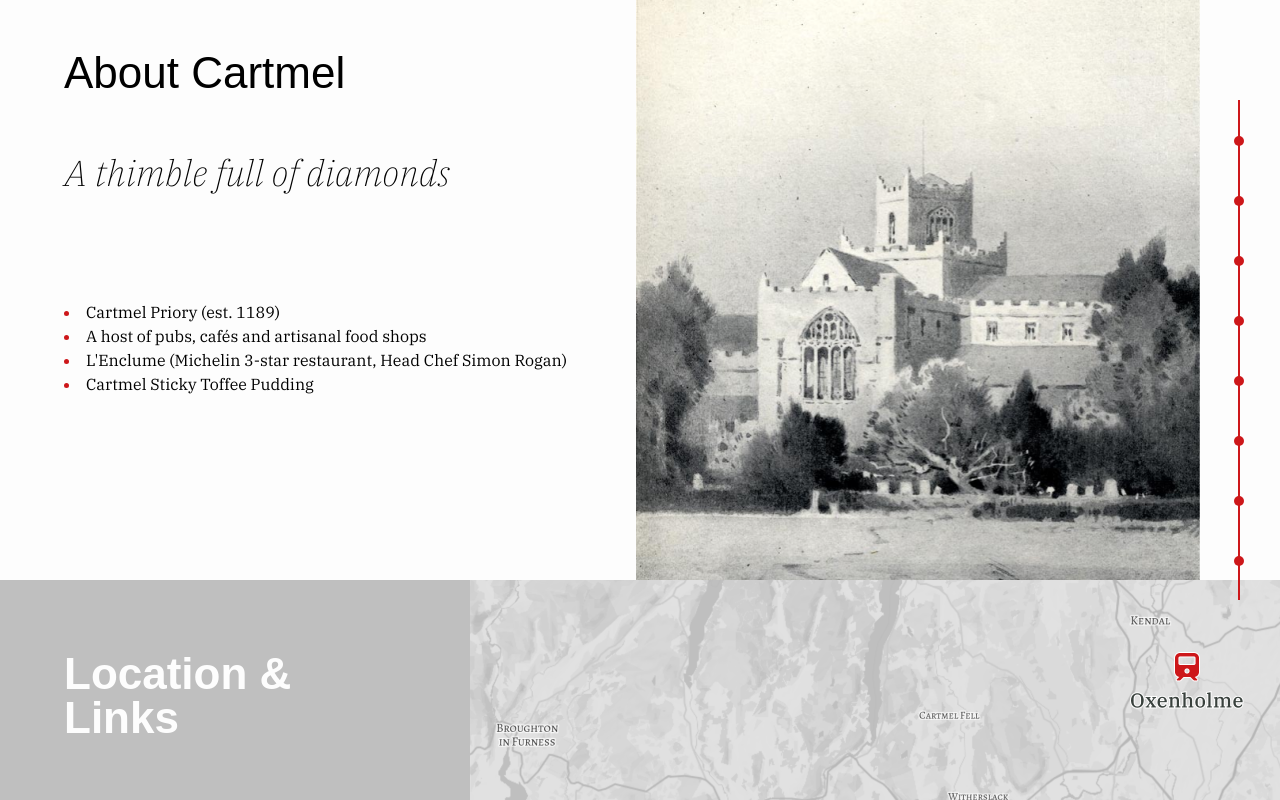
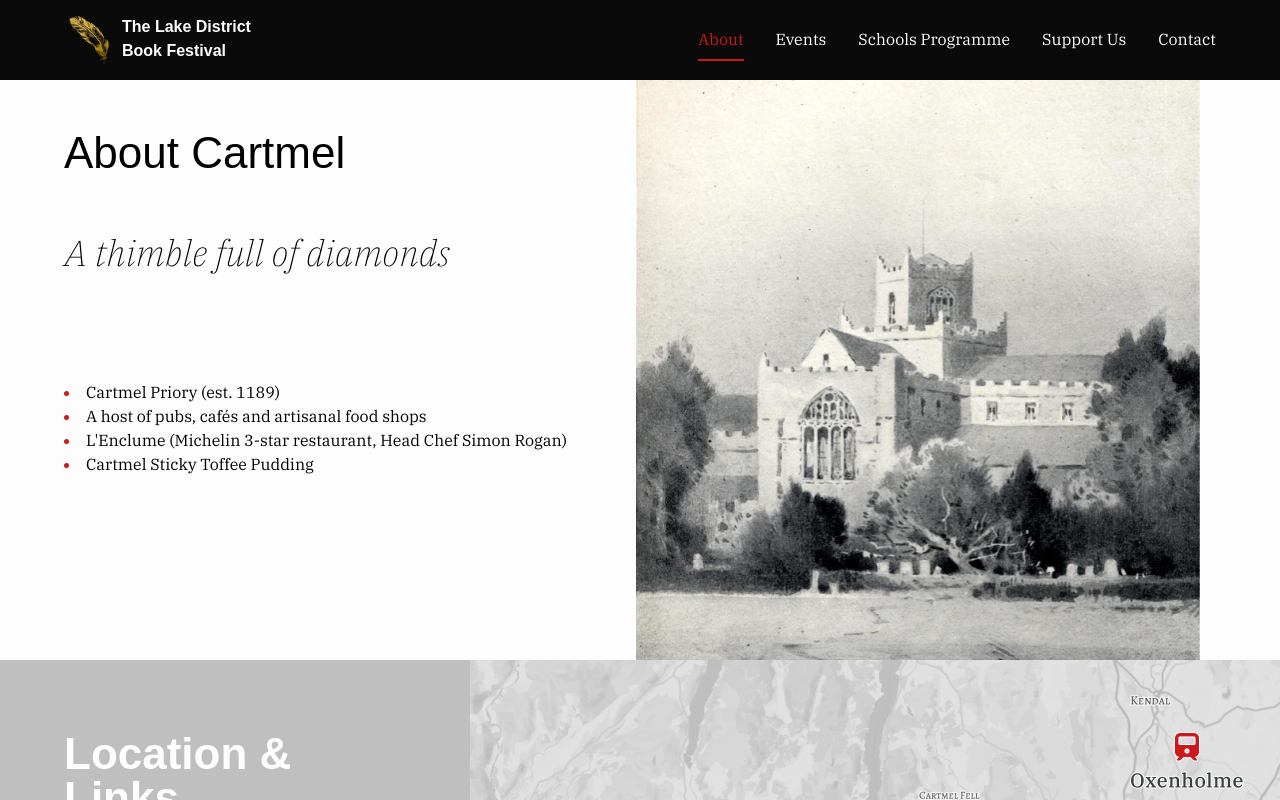
Before and after one commit to Shakey343/lakes-book-fest, a React (Vite) app: page /about in a window 1280 px wide. Shown: the top 800 px of the page. Built offline with nearby package versions, Linux system fonts and the light colour scheme; a web font is replaced by a local one.

Commit message:
navbar done and updated

```diff
--- a/src/components/Navbar.tsx
+++ b/src/components/Navbar.tsx
@@ -1,38 +1,62 @@
+// const OldNavbar = () => {
+//   return (
+//     <nav className="hidden lg:block fixed h-[500px] top-[100px] right-[40px] border-[.5px] border-fire-red z-40 text-silver font-adelphi font-bold text-[20px]">
+//       <a href="#who" className="flex justify-end items-center w-[140px] h-[60px] group absolute top-[10px] -left-0 -translate-x-[100%]">
+//         <div className="hidden group-hover:block group-hover:bg-fire-red rounded-full px-3 mr-3 transition-all">Us</div>
+//         <div className="w-[10px] h-[10px] bg-fire-red rounded-full translate-x-[5px] group-hover:w-[20px] group-hover:h-[20px] group-hover:translate-x-[10px] transition-all"></div>
+//       </a>
+//       <a href="#festival" className="flex justify-end items-center w-[140px] h-[60px] group absolute top-[70px] -left-0 -translate-x-[100%]">
+//         <div className="hidden group-hover:block group-hover:bg-fire-red rounded-full px-3 mr-3 transition-all">Festival</div>
+//         <div className="w-[10px] h-[10px] bg-fire-red rounded-full translate-x-[5px] group-hover:w-[20px] group-hover:h-[20px] group-hover:translate-x-[10px] transition-all"></div>
+//       </a>
+//       <a href="#location" className="flex justify-end items-center w-[140px] h-[60px] group absolute top-[130px] -left-0 -translate-x-[100%]">
+//         <div className="hidden group-hover:block group-hover:bg-fire-red rounded-full px-3 mr-3 transition-all">Location</div>
+//         <div className="w-[10px] h-[10px] bg-fire-red rounded-full translate-x-[5px] group-hover:w-[20px] group-hover:h-[20px] group-hover:translate-x-[10px] transition-all"></div>
+//       </a>
+//       <a href="#cartmel" className="flex justify-end items-center w-[140px] h-[60px] group absolute top-[190px] -left-0 -translate-x-[100%]">
+//         <div className="hidden group-hover:block group-hover:bg-fire-red rounded-full px-3 mr-3 transition-all">Cartmel</div>
+//         <div className="w-[10px] h-[10px] bg-fire-red rounded-full translate-x-[5px] group-hover:w-[20px] group-hover:h-[20px] group-hover:translate-x-[10px] transition-all"></div>
+//       </a>
+//       <a href="#schools" className="flex justify-end items-center w-[140px] h-[60px] group absolute top-[250px] -left-0 -translate-x-[100%]">
+//         <div className="hidden group-hover:block group-hover:bg-fire-red rounded-full px-3 mr-3 transition-all">Schools</div>
+//         <div className="w-[10px] h-[10px] bg-fire-red rounded-full translate-x-[5px] group-hover:w-[20px] group-hover:h-[20px] group-hover:translate-x-[10px] transition-all"></div>
+//       </a>
+//       <a href="#support" className="flex justify-end items-center w-[140px] h-[60px] group absolute top-[310px] -left-0 -translate-x-[100%]">
+//         <div className="hidden group-hover:block group-hover:bg-fire-red rounded-full px-3 mr-3 transition-all">Invest</div>
+//         <div className="w-[10px] h-[10px] bg-fire-red rounded-full translate-x-[5px] group-hover:w-[20px] group-hover:h-[20px] group-hover:translate-x-[10px] transition-all"></div>
+//       </a>
+//       <a href="#otherWho" className="flex justify-end items-center w-[140px] h-[60px] group absolute top-[370px] -left-0 -translate-x-[100%]">
+//         <div className="hidden group-hover:block group-hover:bg-fire-red rounded-full px-3 mr-3 transition-all">Advisors</div>
+//         <div className="w-[10px] h-[10px] bg-fire-red rounded-full translate-x-[5px] group-hover:w-[20px] group-hover:h-[20px] group-hover:translate-x-[10px] transition-all"></div>
+//       </a>
+//       <a href="#contact" className="flex justify-end items-center w-[140px] h-[60px] group absolute top-[430px] -left-0 -translate-x-[100%]">
+//         <div className="hidden group-hover:block group-hover:bg-fire-red rounded-full px-3 mr-3 transition-all">Contact</div>
+//         <div className="w-[10px] h-[10px] bg-fire-red rounded-full translate-x-[5px] group-hover:w-[20px] group-hover:h-[20px] group-hover:translate-x-[10px] transition-all"></div>
+//       </a>
+//     </nav>
+//   );
+// };
+
+import { NavLink } from "react-router";
+import Container from "./Container";
+import FeatherImg from "../assets/gold_feather.png";
+import NavbarMenu from "./NavbarMenu";
+
 const Navbar = () => {
   return (
-    <nav className="hidden lg:block fixed h-[500px] top-[100px] right-[40px] border-[.5px] border-fire-red z-40 text-silver font-adelphi font-bold text-[20px]">
-      <a href="#who" className="flex justify-end items-center w-[140px] h-[60px] group absolute top-[10px] -left-0 -translate-x-[100%]">
-        <div className="hidden group-hover:block group-hover:bg-fire-red rounded-full px-3 mr-3 transition-all">Us</div>
-        <div className="w-[10px] h-[10px] bg-fire-red rounded-full translate-x-[5px] group-hover:w-[20px] group-hover:h-[20px] group-hover:translate-x-[10px] transition-all"></div>
-      </a>
-      <a href="#festival" className="flex justify-end items-center w-[140px] h-[60px] group absolute top-[70px] -left-0 -translate-x-[100%]">
-        <div className="hidden group-hover:block group-hover:bg-fire-red rounded-full px-3 mr-3 transition-all">Festival</div>
-        <div className="w-[10px] h-[10px] bg-fire-red rounded-full translate-x-[5px] group-hover:w-[20px] group-hover:h-[20px] group-hover:translate-x-[10px] transition-all"></div>
-      </a>
-      <a href="#location" className="flex justify-end items-center w-[140px] h-[60px] group absolute top-[130px] -left-0 -translate-x-[100%]">
-        <div className="hidden group-hover:block group-hover:bg-fire-red rounded-full px-3 mr-3 transition-all">Location</div>
-        <div className="w-[10px] h-[10px] bg-fire-red rounded-full translate-x-[5px] group-hover:w-[20px] group-hover:h-[20px] group-hover:translate-x-[10px] transition-all"></div>
-      </a>
-      <a href="#cartmel" className="flex justify-end items-center w-[140px] h-[60px] group absolute top-[190px] -left-0 -translate-x-[100%]">
-        <div className="hidden group-hover:block group-hover:bg-fire-red rounded-full px-3 mr-3 transition-all">Cartmel</div>
-        <div className="w-[10px] h-[10px] bg-fire-red rounded-full translate-x-[5px] group-hover:w-[20px] group-hover:h-[20px] group-hover:translate-x-[10px] transition-all"></div>
-      </a>
-      <a href="#schools" className="flex justify-end items-center w-[140px] h-[60px] group absolute top-[250px] -left-0 -translate-x-[100%]">
-        <div className="hidden group-hover:block group-hover:bg-fire-red rounded-full px-3 mr-3 transition-all">Schools</div>
-        <div className="w-[10px] h-[10px] bg-fire-red rounded-full translate-x-[5px] group-hover:w-[20px] group-hover:h-[20px] group-hover:translate-x-[10px] transition-all"></div>
-      </a>
-      <a href="#support" className="flex justify-end items-center w-[140px] h-[60px] group absolute top-[310px] -left-0 -translate-x-[100%]">
-        <div className="hidden group-hover:block group-hover:bg-fire-red rounded-full px-3 mr-3 transition-all">Invest</div>
-        <div className="w-[10px] h-[10px] bg-fire-red rounded-full translate-x-[5px] group-hover:w-[20px] group-hover:h-[20px] group-hover:translate-x-[10px] transition-all"></div>
-      </a>
-      <a href="#otherWho" className="flex justify-end items-center w-[140px] h-[60px] group absolute top-[370px] -left-0 -translate-x-[100%]">
-        <div className="hidden group-hover:block group-hover:bg-fire-red rounded-full px-3 mr-3 transition-all">Advisors</div>
-        <div className="w-[10px] h-[10px] bg-fire-red rounded-full translate-x-[5px] group-hover:w-[20px] group-hover:h-[20px] group-hover:translate-x-[10px] transition-all"></div>
-      </a>
-      <a href="#contact" className="flex justify-end items-center w-[140px] h-[60px] group absolute top-[430px] -left-0 -translate-x-[100%]">
-        <div className="hidden group-hover:block group-hover:bg-fire-red rounded-full px-3 mr-3 transition-all">Contact</div>
-        <div className="w-[10px] h-[10px] bg-fire-red rounded-full translate-x-[5px] group-hover:w-[20px] group-hover:h-[20px] group-hover:translate-x-[10px] transition-all"></div>
-      </a>
+    <nav className="fixed top-0 w-full h-[80px] flex flex-col justify-center bg-night z-50">
+      <Container className="flex justify-between items-center relative">
+        <NavLink to={"/"} className="py-2">
+          <div className="flex gap-2">
+            <img src={FeatherImg} alt="" className="w-[50px]" />
+            <span className="z-10 text-white">
+              The Lake District
+              <br /> Book Festival
+            </span>
+          </div>
+        </NavLink>
+        <NavbarMenu />
+      </Container>
     </nav>
   );
 };
--- /dev/null
+++ b/src/components/NavbarMenu.tsx
@@ -0,0 +1,53 @@
+import { NavLink } from "react-router";
+
+const NavbarMenu = () => {
+  return (
+    <div className="flex gap-8">
+      <NavLink
+        to={"/about"}
+        className={({ isActive }) =>
+          isActive
+            ? "text-fire-red py-2 border-b-2 border-fire-red"
+            : "text-white py-2 hover:text-fire-red/80"
+        }
+      >
+        About
+      </NavLink>
+      <NavLink
+        to={"/events"}
+        className={({ isActive }) =>
+          isActive
+            ? "text-fire-red py-2 border-b-2 border-fire-red"
+            : "text-white py-2 hover:text-fire-red/80"
+        }
+      >
+        Events
+      </NavLink>
+      <NavLink
+        to={"/schools"}
+        className={({ isActive }) =>
+          isActive
+            ? "text-fire-red py-2 border-b-2 border-fire-red"
+            : "text-white py-2 hover:text-fire-red/80"
+        }
+      >
+        Schools Programme
+      </NavLink>
+      <NavLink
+        to={"/support"}
+        className={({ isActive }) =>
+          isActive
+            ? "text-fire-red py-2 border-b-2 border-fire-red"
+            : "text-white py-2 hover:text-fire-red/80"
+        }
+      >
+        Support Us
+      </NavLink>
+      <a href="#contact" className={"text-white py-2 hover:text-fire-red/80"}>
+        Contact
+      </a>
+    </div>
+  );
+};
+
+export default NavbarMenu;
--- a/src/components/pages/AboutPage.tsx
+++ b/src/components/pages/AboutPage.tsx
@@ -4,11 +4,11 @@
 
 const AboutPage = () => {
   return (
-    <>
+    <div className="mt-[80px]">
       <CartmelSection />
       <LocationSection />
       <AdvisoryPanel />
-    </>
+    </div>
   )
 }
 
--- a/src/components/pages/RootLayout.tsx
+++ b/src/components/pages/RootLayout.tsx
@@ -1,11 +1,13 @@
-import { Outlet } from "react-router";
+import { Outlet, useLocation } from "react-router";
 import Navbar from "../Navbar";
 import Footer from "../Footer";
 
 function RootLayout() {
+  const location = useLocation();
+
   return (
     <>
-      <Navbar />
+      {location.pathname !== "/" && <Navbar />}
 
       <main>
         <Outlet />
--- a/src/components/sections/HeroBanner.tsx
+++ b/src/components/sections/HeroBanner.tsx
@@ -1,10 +1,39 @@
 import Button from "../Button";
 import Container from "../Container";
 import FeatherImg from "../../assets/gold_feather.png";
+import { useEffect, useState } from "react";
+import Navbar from "../Navbar";
+import NavbarMenu from "../NavbarMenu";
 
 const HeroBanner = () => {
+  const [scrolling, setScrolling] = useState(false);
+  // const [scrollTop, setScrollTop] = useState(0);
+  // const prevScrollY = useRef(0);
+
+  useEffect(() => {
+    const handleScroll = () => {
+      if (window.scrollY > 640) {
+        setScrolling(true);
+      } else {
+        setScrolling(false);
+      }
+    };
+
+    window.addEventListener("scroll", handleScroll, { passive: true });
+    handleScroll();
+
+    return () => {
+      window.removeEventListener("scroll", handleScroll);
+    };
+  }, []);
+
   return (
+    <>
+      {scrolling && <Navbar />}
       <Container className="flex flex-col justify-evenly py-[160px] relative bg-night text-white">
+        <div className="flex self-end items-center absolute top-0 h-[80px]">
+          <NavbarMenu />
+        </div>
         <h1 className="text-[80px] lg:text-[98px] z-10">
           The Lake District
           <br /> Book Festival
@@ -21,10 +50,11 @@
         />
         <img
           src={FeatherImg}
-        alt=""
+          alt="Lake district book festival feather"
           className="absolute top-[120px] right-0 lg:right-[100px] w-[300px] md:w-[400px] lg:w-[500px]"
         />
       </Container>
+    </>
   );
 };
 
--- a/src/index.css
+++ b/src/index.css
@@ -24,6 +24,10 @@
   a, button {
     @apply cursor-pointer;
   }
+  span {
+    @apply font-adelphi;
+    @apply font-black;
+  }
 }
 
 @layer components {
```
Lines whose indentation alone changed are shown as unchanged.
